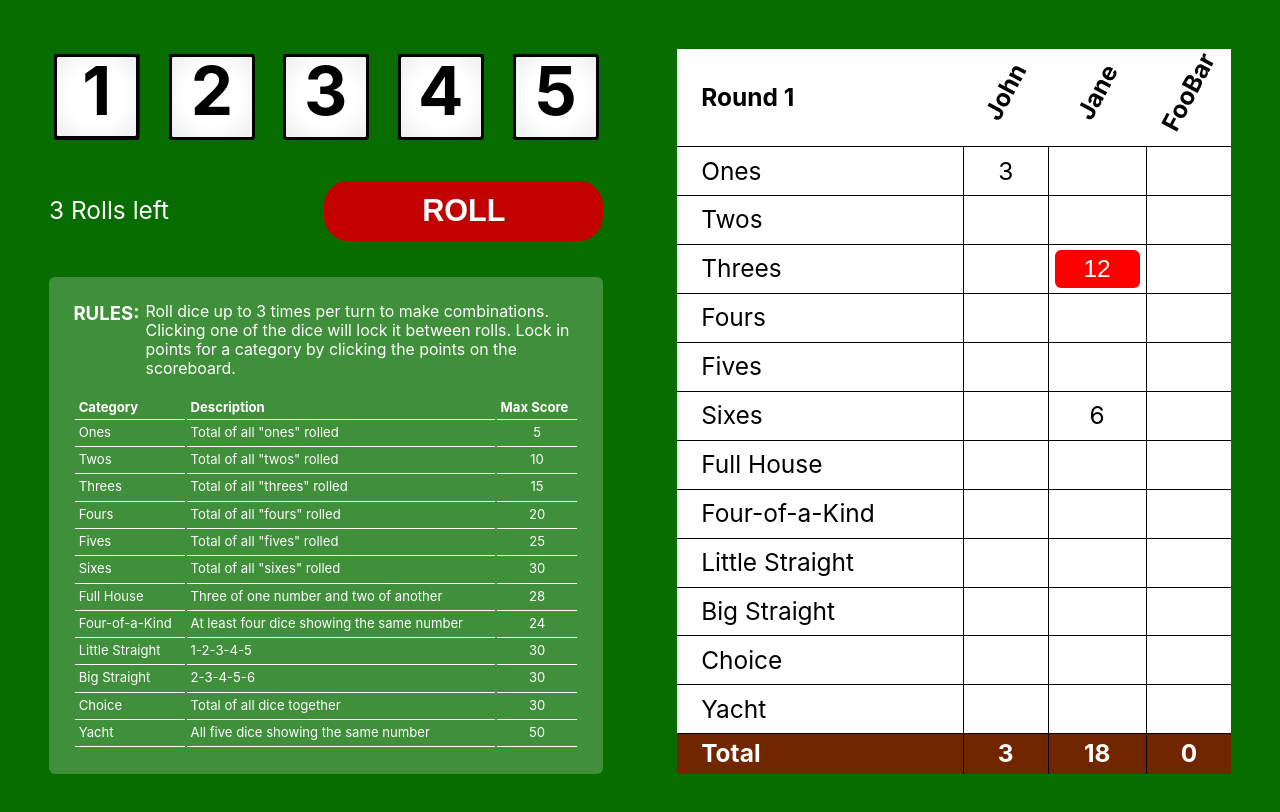
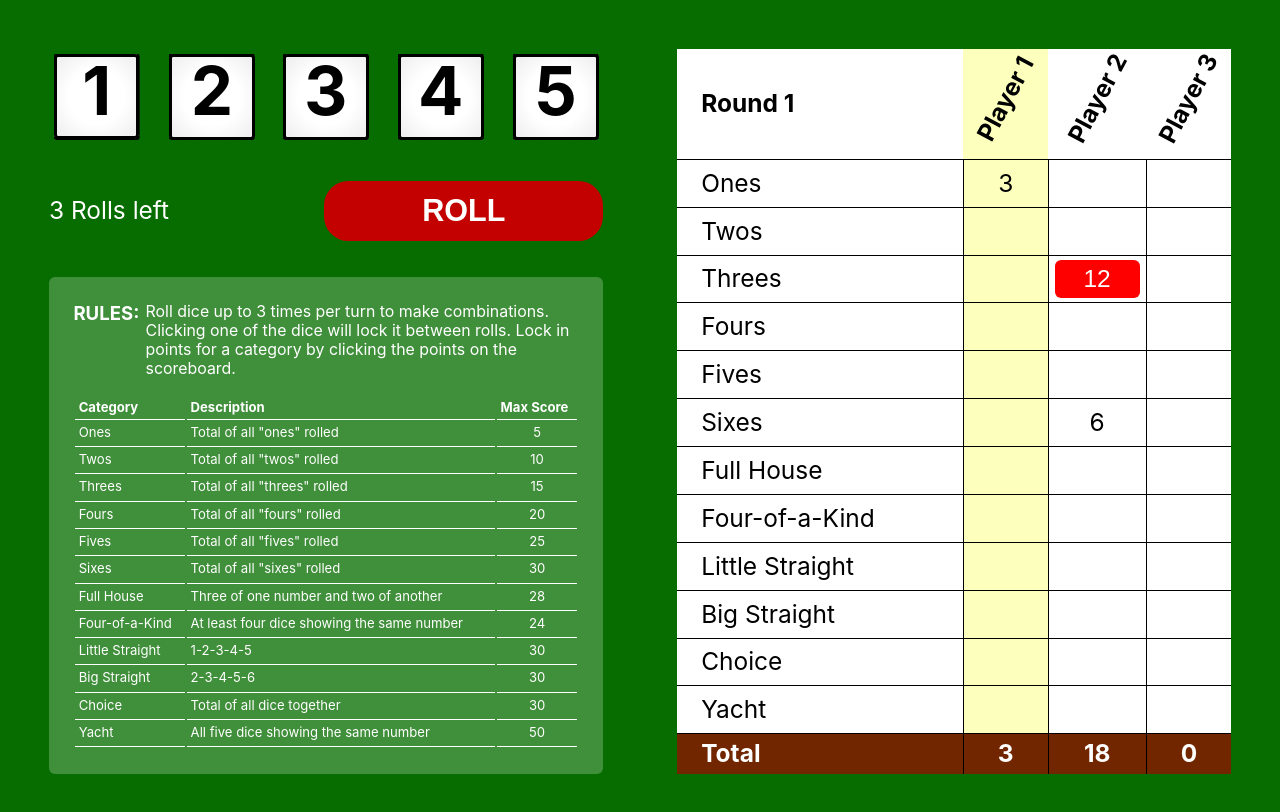
Before and after one commit to segovia94/yacht-game, a Vue app: page / in a window 1280 px wide. Shown: the top 812 px of the page. Built offline with nearby package versions, Linux system fonts and the light colour scheme.

Commit message:
highlight the current player

```diff
--- a/src/components/ScoreBoard.vue
+++ b/src/components/ScoreBoard.vue
@@ -3,7 +3,7 @@
     <thead class="scoreboard__head">
       <tr>
         <th class="scoreboard__round">Round {{ round }}</th>
-        <th v-for="(score, name) in players" :key="name">
+        <th v-for="(score, name) in players" :key="name" :class="{'scoreboard__current-player': name === currentPlayer}">
           <span class="scoreboard__name">{{ name }}</span>
         </th>
       </tr>
@@ -14,7 +14,10 @@
         <td
           v-for="(score, name) in players"
           :key="name"
-          :class="{ 'has-button': score[categoryKey] }"
+          :class="{
+            'has-button': score[categoryKey],
+            'scoreboard__current-player': name === currentPlayer
+          }"
         >
           <CategoryButton
             :score="score[categoryKey]"
@@ -67,7 +70,7 @@ export default {
     };
   },
 
-  computed: mapState(["round", "players"])
+  computed: mapState(["round", "players", "currentPlayer"])
 };
 </script>
 
@@ -102,6 +105,11 @@ export default {
   writing-mode: vertical-lr;
 }
 
+.scoreboard__current-player {
+  background-color: #fdffbd;
+  transition: background-color 1s;
+}
+
 .scoreboard__total {
   background-color: #712600;
   color: white;
--- a/src/store/index.js
+++ b/src/store/index.js
@@ -11,10 +11,10 @@ export default new Vuex.Store({
     selectedDice: new Set(),
     rollsRemaining: 3,
     showRules: false,
-    currentPlayer: "",
+    currentPlayer: "Player 1",
     // TODO: make players editable and possibly create a players class.
     players: {
-      John: {
+      "Player 1": {
         ones: 3,
         twos: null,
         threes: null,
@@ -28,7 +28,7 @@ export default new Vuex.Store({
         choice: null,
         yacht: null
       },
-      Jane: {
+      "Player 2": {
         ones: null,
         twos: null,
         threes: 12,
@@ -42,7 +42,7 @@ export default new Vuex.Store({
         choice: null,
         yacht: null
       },
-      FooBar: {
+      "Player 3": {
         ones: null,
         twos: null,
         threes: null,
```
